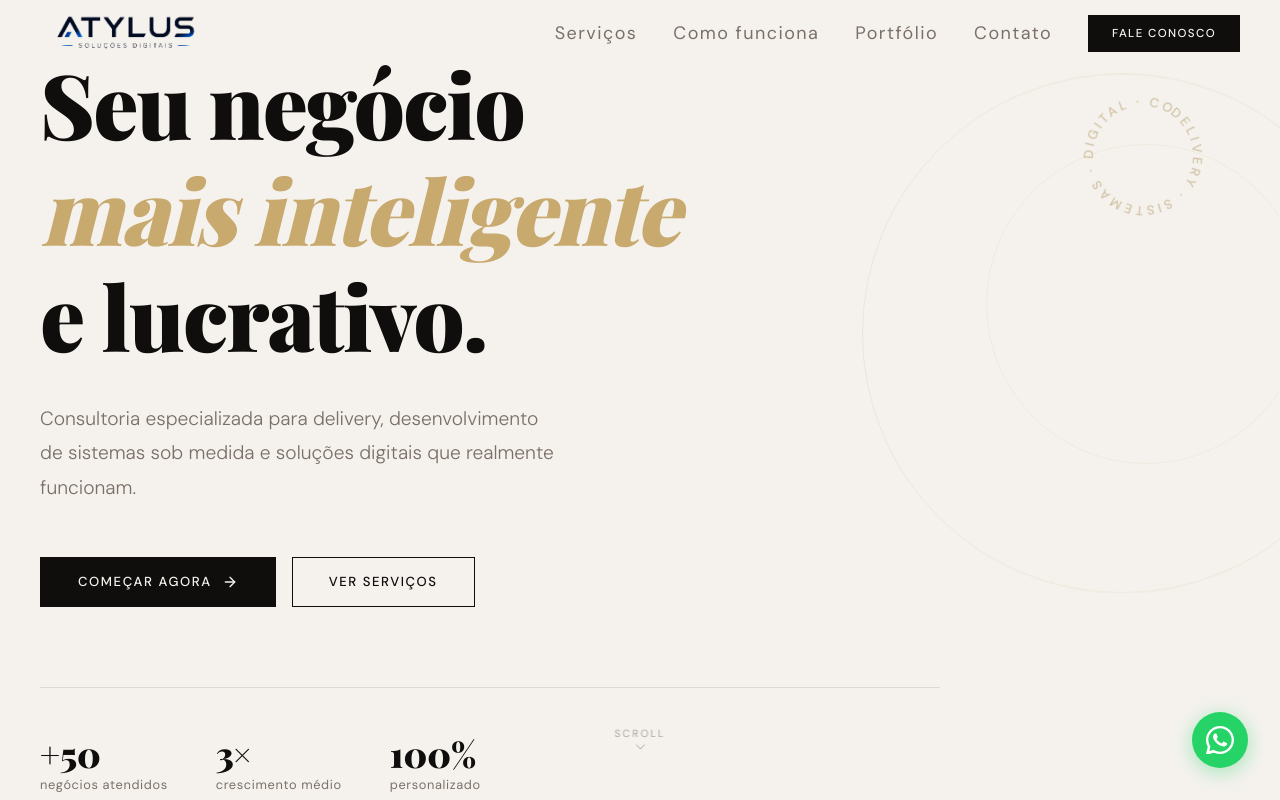
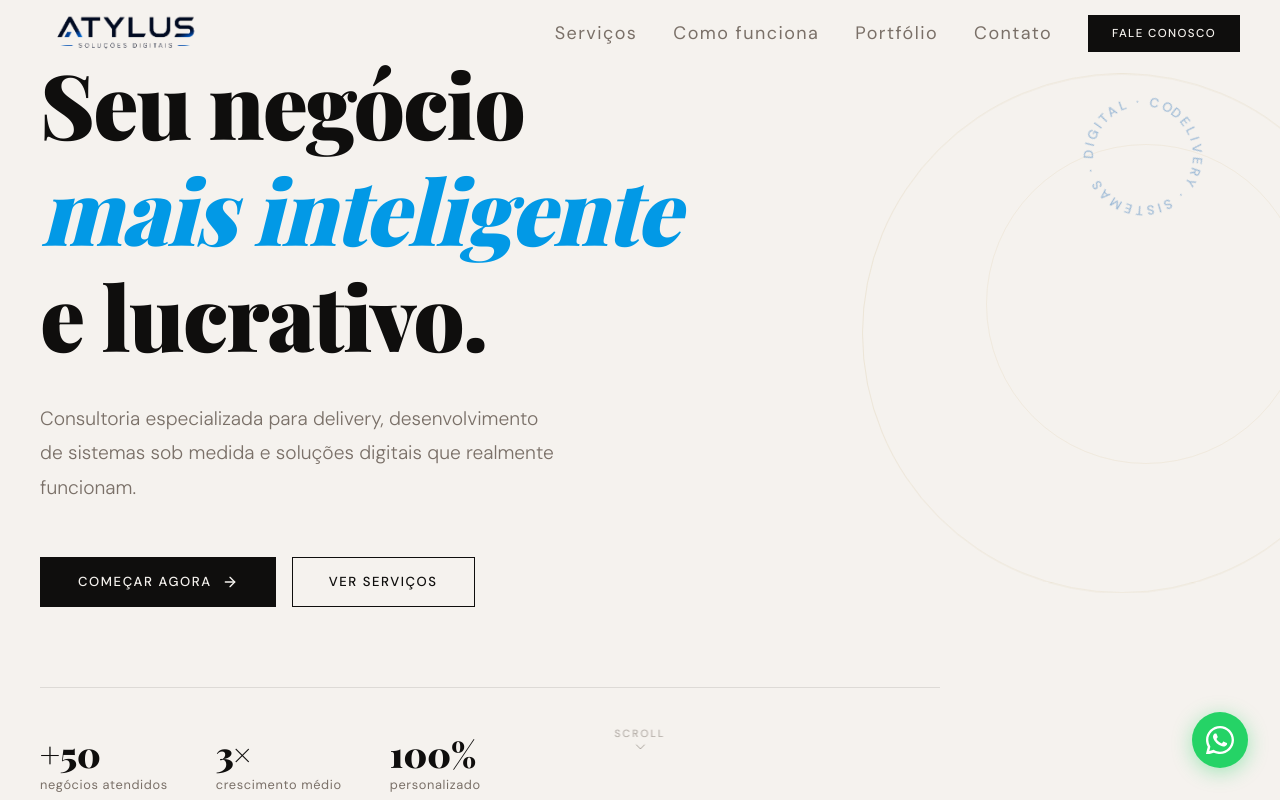
Before and after one commit to Hexdien/Atylus, a React (Vite) app: page / in a window 1280 px wide. Shown: the top 800 px of the page. Built offline with nearby package versions, Linux system fonts and the light colour scheme; a web font is replaced by a local one.

Commit message:
adicionando novas cores e modificando cores antigas

```diff
--- a/src/index.css
+++ b/src/index.css
@@ -6,10 +6,11 @@
   --font-body: 'DM Sans', sans-serif;
   --color-ink: #0f0e0d;
   --color-paper: #f5f2ee;
-  --color-accent: #c8a96e;
-  --color-accent-dark: #8b6914;
+  --color-accent: #0299e6;
+  --color-accent-dark: #0158ad;
   --color-muted: #7a7068;
   --color-surface: #edeae4;
+  --color-ink-card-service: #00265a;
 }
 
 * { box-sizing: border-box; margin: 0; padding: 0; }
```
